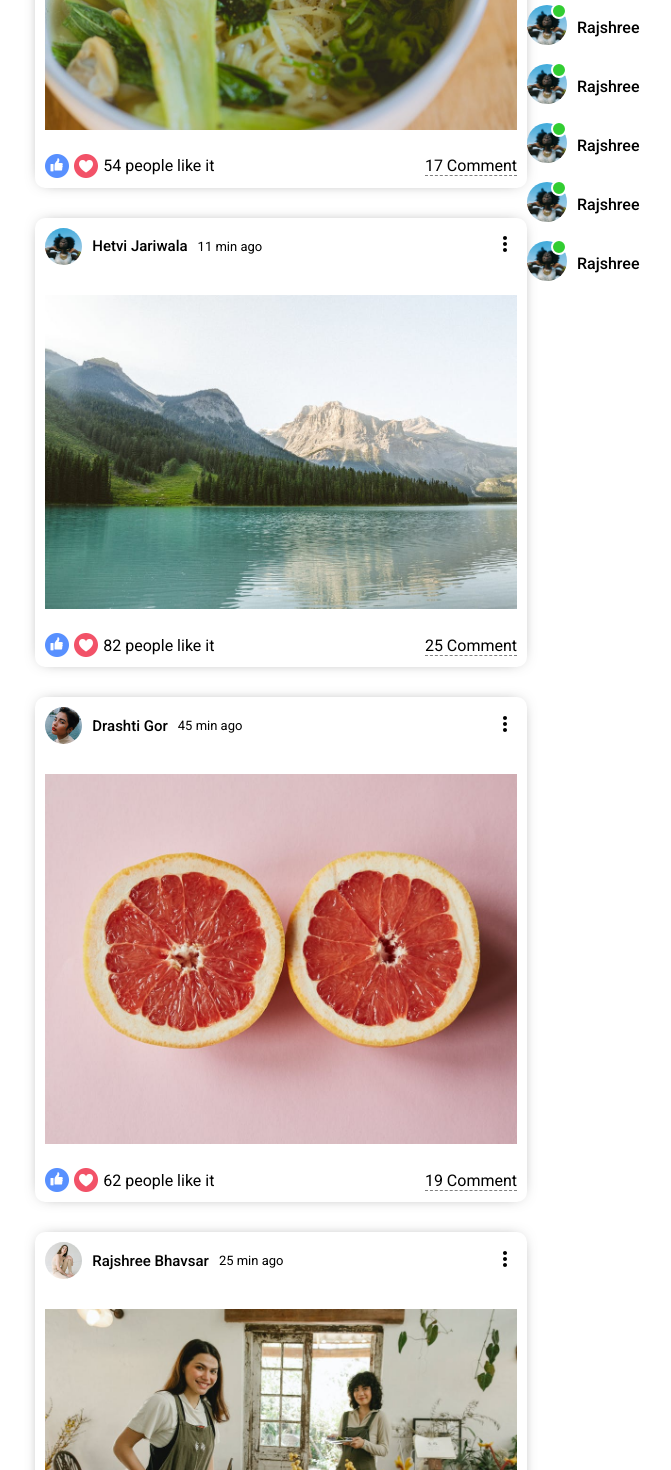
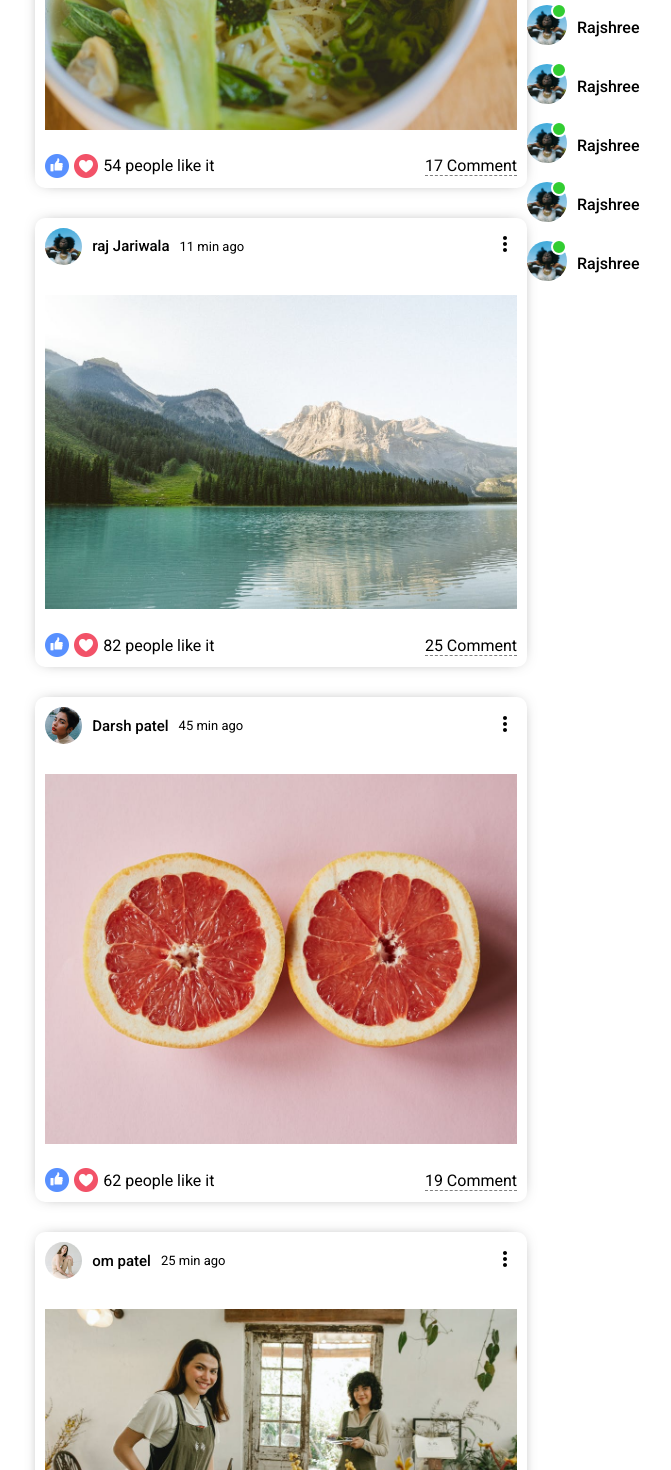
Before and after one commit to Nehulvsv/genzsocial, a React (Create React App) app: page / in a window 1280 px wide. Shown: the part 1089-2559 px from the top of the page, without its empty margins (233-904 px from the left). Built offline with nearby package versions, Linux system fonts and the light colour scheme.

Commit message:
update dummydata

```diff
--- a/src/dummyData.js
+++ b/src/dummyData.js
@@ -12,17 +12,17 @@ export const users = [
     {
         id : 3 ,
         profilePicture : "/assets/person/3.jpeg",
-        userName:"Hetvi Jariwala"
+        userName:"raj Jariwala"
     },
     {
         id : 4 ,
         profilePicture : "/assets/person/4.jpeg",
-        userName:"Drashti Gor"
+        userName:"Darsh patel"
     },
     {
         id : 5 ,
         profilePicture : "/assets/person/5.jpeg",
-        userName:"Rajshree Bhavsar"
+        userName:"om patel"
     },
     {
         id : 6 ,
```
